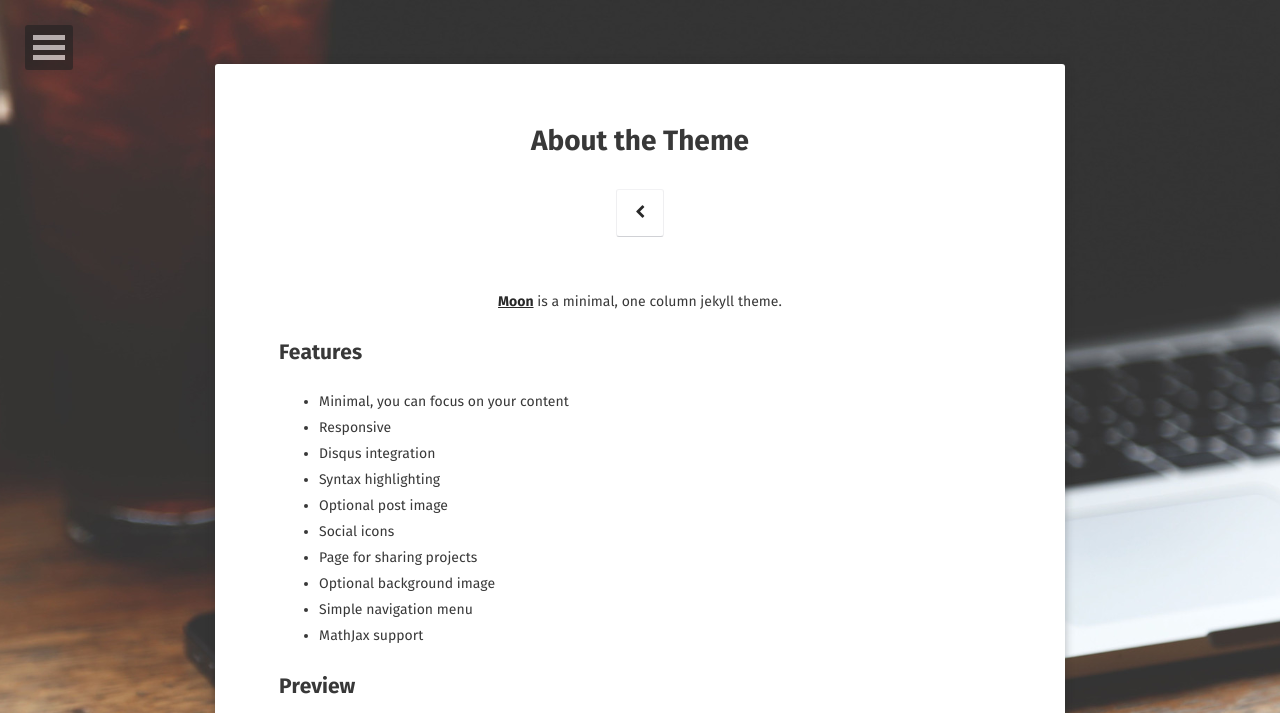
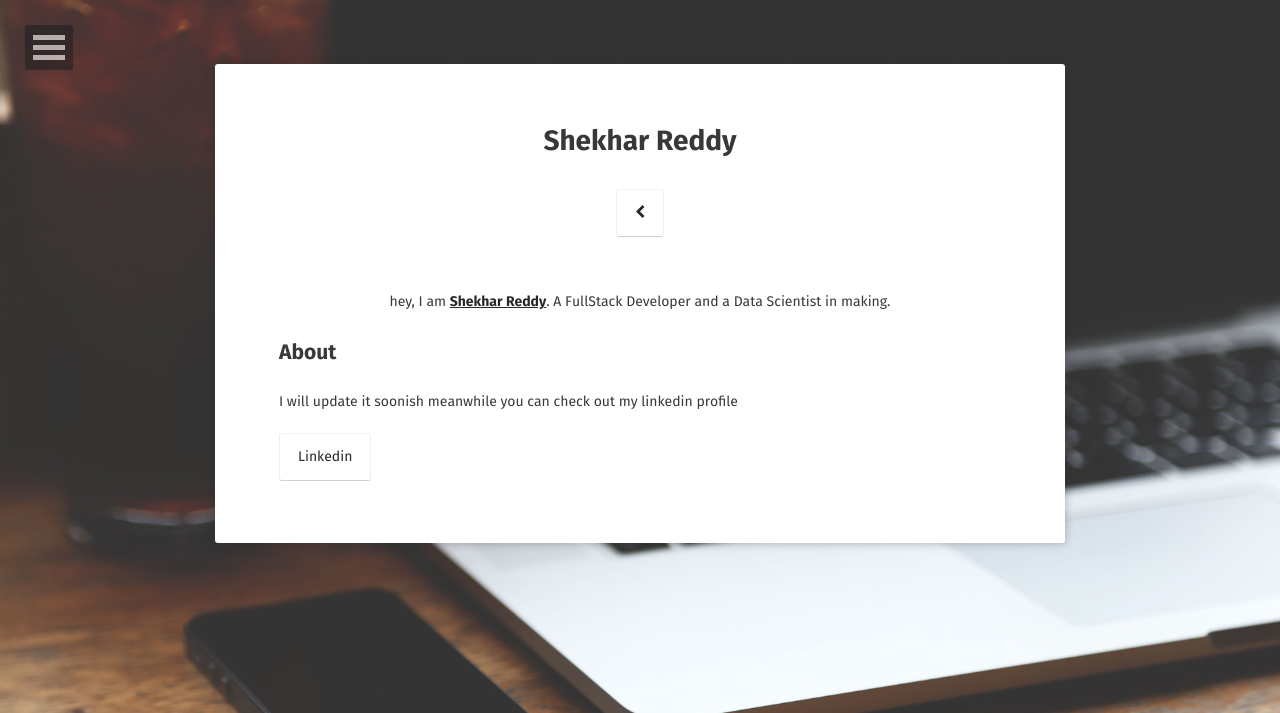
Before and after one commit to ShekharReddy4/ShekharReddy4.github.io, a Jekyll site: the page built from about/index.md, in a window 1280 px wide. Shown: the top 713 px of the page. Built offline with Jekyll 4.4.1, drawn with Linux system fonts in a browser that asks for light colours; some web fonts are replaced; some of the changed text lies outside the part shown; grey boxes are pictures that could not be loaded.

Commit message:
added about index.md

```diff
--- a/about/index.md
+++ b/about/index.md
@@ -1,37 +1,14 @@
 ---
 layout: page
-title: About the Theme
-tags: [about, Jekyll, theme, moon]
-date: 2016-03-21
+title: Shekhar Reddy
+tags: [about]
+date: 2017-05-17
 comments: false
 ---
 
-<center><a href="http://taylantatli.github.io/Moon"><b>Moon</b></a> is a minimal, one column jekyll theme.</center>
+<center>hey, I am <a href="http://ShekharReddy4.github.io"><b>Shekhar Reddy</b></a>. A FullStack Developer and a Data Scientist in making.</center>
 
-## Features
-* Minimal, you can focus on your content
-* Responsive
-* Disqus integration
-* Syntax highlighting
-* Optional post image
-* Social icons
-* Page for sharing projects
-* Optional background image
-* Simple navigation menu
-* MathJax support
+## About
+I will update it soonish meanwhile you can check out my linkedin profile
 
-## Preview
-
-{% capture images %}
-    https://cloud.githubusercontent.com/assets/754514/14509720/61c61058-01d6-11e6-93ab-0918515ecd56.png
-    https://cloud.githubusercontent.com/assets/754514/14509716/61ac6c8e-01d6-11e6-879f-8308883de790.png
-{% endcapture %}
-{% include gallery images=images caption="Screenshots of Moon Theme" cols=2 %}
-
-See a [live version of Moon](http://taylantatli.github.io/Moon) hosted on GitHub.
-
-## Getting Started
-
-To learn how to install and use this theme check out the [Setup Guide](http://taylantatli.me/Moon/moon-theme/) for more information.
-
-[Install Moon](https://github.com/TaylanTatli/Moon){: .btn}
+[Linkedin](https://www.linkedin.com/in/shekharreddy4){: .btn}
```
